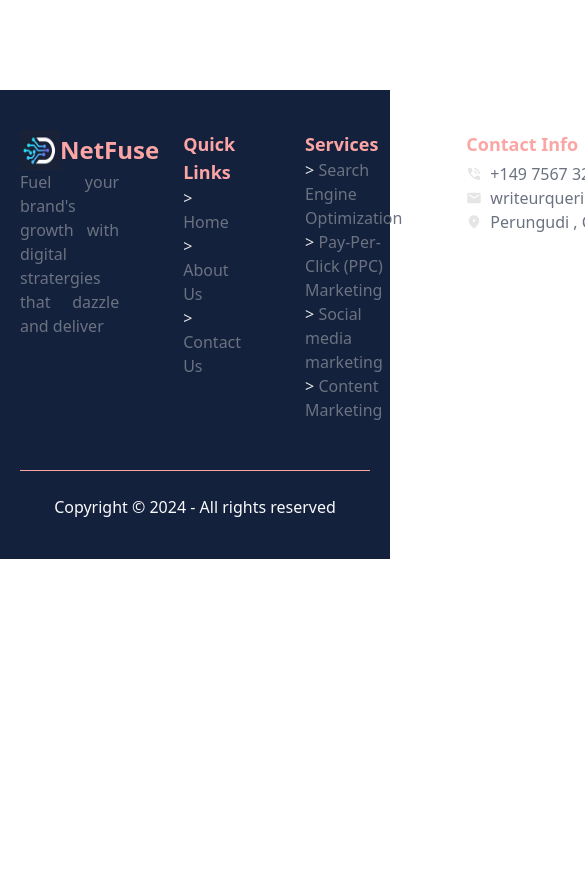
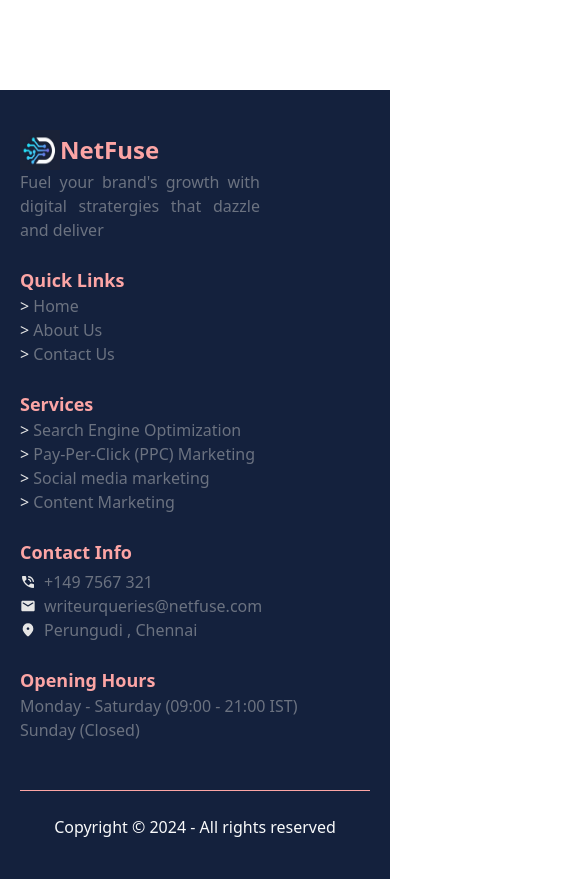
Before and after one commit to MUTHUAKALYA/netfuse, a React (Vite) app: page / in a window 390 px wide. Shown: the part 820-1699 px from the top of the page, 585 px wide, since content can reach past the window. Before the commit the page ends 1379 px from the top, so only its background shows below. Built offline with nearby package versions, Linux system fonts and the light colour scheme.

Commit message:
mobile responsive for small devices

```diff
--- a/src/components/Footer.jsx
+++ b/src/components/Footer.jsx
@@ -3,7 +3,7 @@ import { Link } from "react-router-dom";
 const Footer = () => {
   return (
     <footer className="bg-darkSecondary p-5 py-10">
-      <section className="flex gap-x-16 items-start justify-evenly pb-6">
+      <section className="flex flex-col sm:flex-row gap-y-6 sm:gap-y-0 gap-x-16 items-start justify-evenly pb-6">
         <div className="w-[240px] ">
           <div className="flex text-red-300 items-center ">
             <img
```
